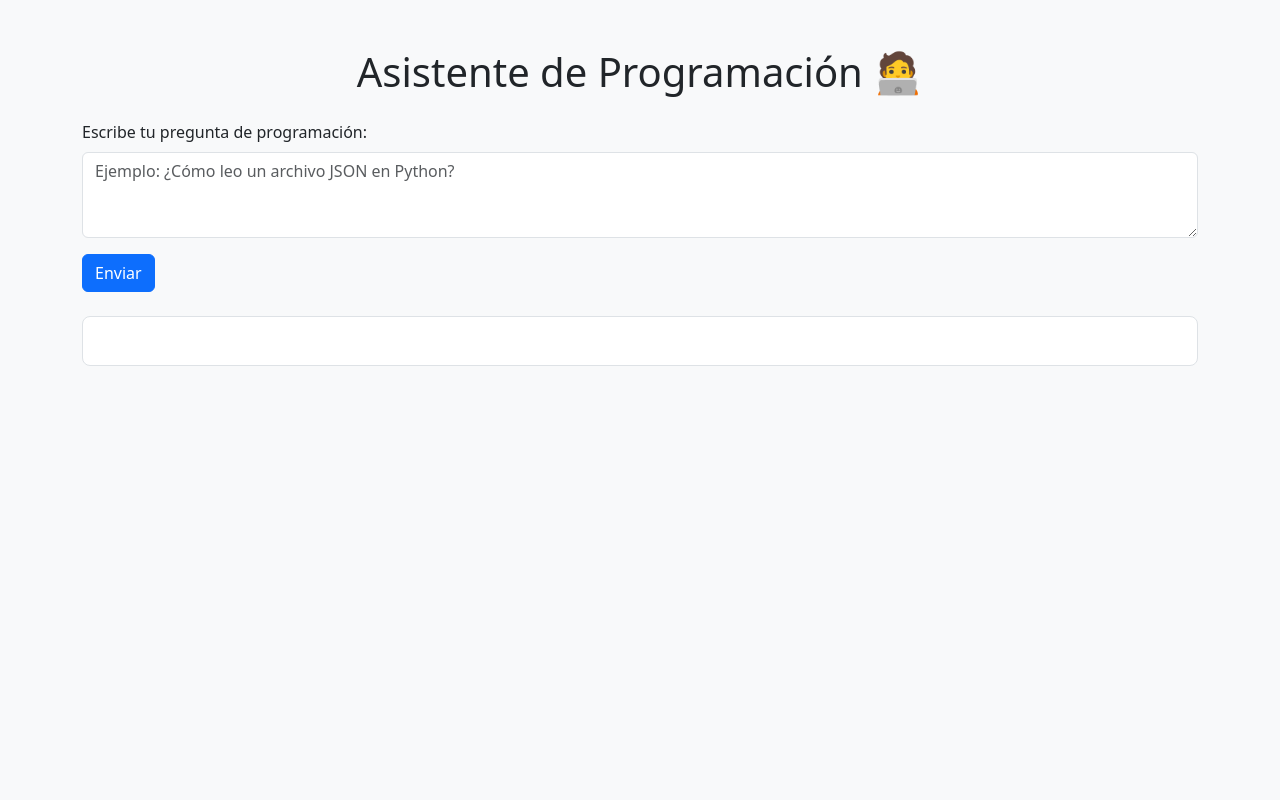
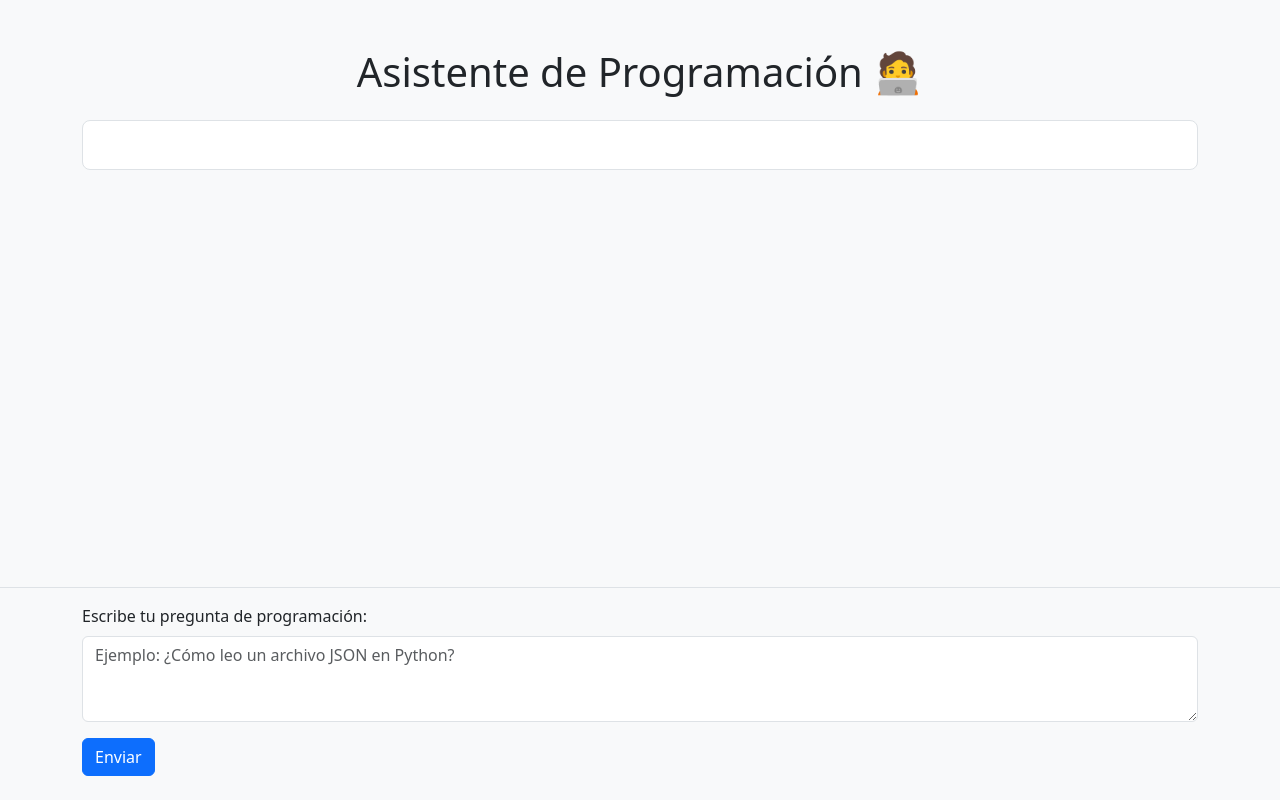
Before and after one commit to HenrySpark369/EpiCode, a Flask app: page / in a window 1280 px wide. Run offline with Flask 3, Linux system fonts and the light colour scheme.

Commit message:
feat: fija el área de entrada en la parte inferior para mejorar la experiencia de chat

```diff
--- a/templates/index.html
+++ b/templates/index.html
@@ -44,14 +44,28 @@
       background-color: white;
       border: 1px solid #dee2e6;
       border-radius: 0.5rem;
+      margin-bottom: 130px; /* espacio para el input fijo */
+    }
+    #inputArea {
+      position: fixed;
+      bottom: 0;
+      left: 0;
+      right: 0;
+      background-color: #f8f9fa;
+      border-top: 1px solid #dee2e6;
+      padding: 1rem;
+      z-index: 1000;
     }
   </style>
 </head>
 <body class="bg-light">
   <div class="container py-5">
     <h1 class="mb-4 text-center">Asistente de Programación 🧑‍💻</h1>
+    <div id="chatContainer" class="mt-4"></div>
+  </div> <!-- Cierra container -->
 
-    <!-- Input para pregunta -->
+  <div id="inputArea">
+    <div class="container">
       <div class="mb-3">
         <label for="questionInput" class="form-label">Escribe tu pregunta de programación:</label>
         <textarea
@@ -62,10 +76,8 @@
         ></textarea>
       </div>
       <button id="sendBtn" class="btn btn-primary">Enviar</button>
-    <div id="chatContainer" class="mt-4"></div>
-
-    <!-- Mensajes de estado -->
       <div id="statusMsg" class="mt-2 text-muted"></div>
+    </div>
   </div>
 
   <!-- Scripts -->
```
Lines whose indentation alone changed are shown as unchanged.
